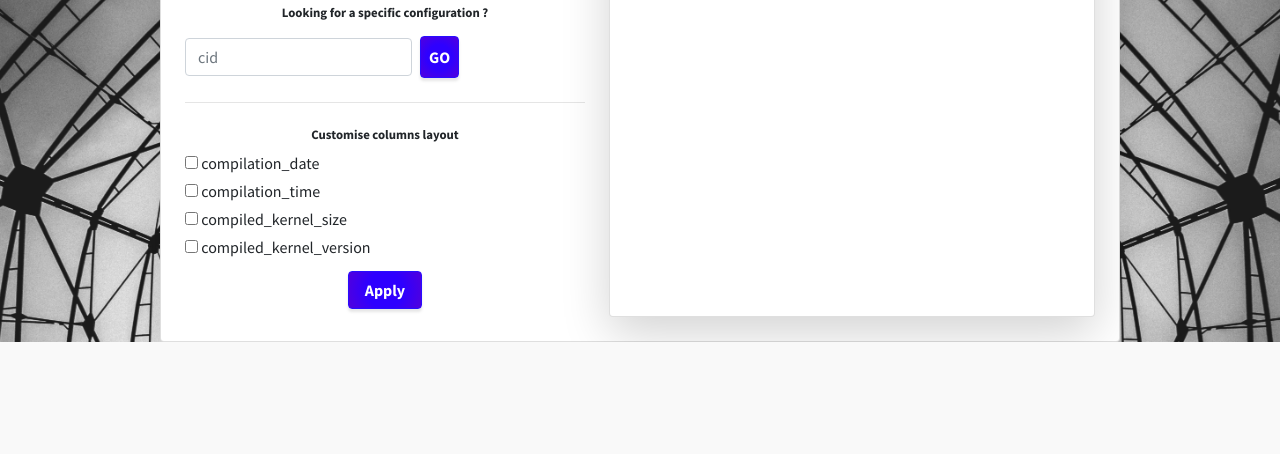
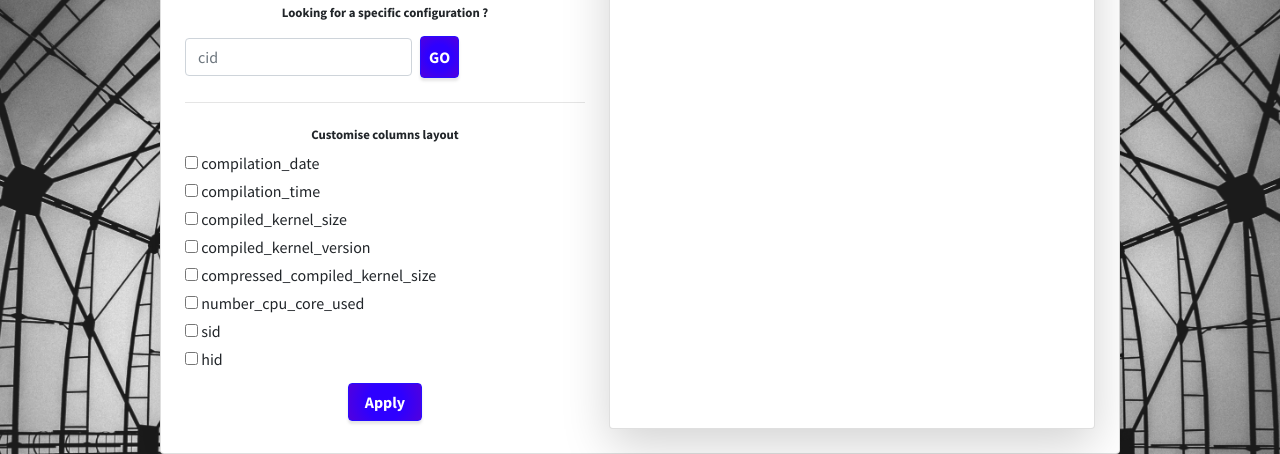
Before and after one commit to TuxML/tuxml-web, a Flask app: page /data/ in a window 1280 px wide. Shown: the part 861-1315 px from the top of the page. Before the commit the page ends 1203 px from the top, so only its background shows below. Run offline with Flask 2, Linux system fonts and the light colour scheme; some libraries are stand-ins or nearby versions.

Commit message:
Added some columns choices

```diff
--- a/server.py
+++ b/server.py
@@ -65,7 +65,7 @@ def data():
     else:
         ascend = util.strtobool(ascend)
 
-    if sortBy is None or not(sortBy == "sic" or sortBy == "compilation_date" or sortBy == "compilation_time" or sortBy == "compiled_kernel_size" or sortBy == "compiled_kernel_version"): #On ne peut pas obtenir les colonnes (Droits refusés pour Web), du coup go hardcoder :/
+    if sortBy is None : # or not(sortBy == "sic" or sortBy == "compilation_date" or sortBy == "compilation_time" or sortBy == "compiled_kernel_size" or sortBy == "compiled_kernel_version"): #On ne peut pas obtenir les colonnes (Droits refusés pour Web), du coup go hardcoder :/
         sortBy = "cid"
 
     if laversion is None :
--- a/templates/data.html
+++ b/templates/data.html
@@ -78,6 +78,7 @@
 						<fieldset>
 							<h3 class="mt-2 mb-2">Customise columns layout</h3>
 							<div class="align-content-start text-left">
+
 								<div class= "my-0">
 									<input type="checkbox" id="compilation_date" name="interest" value="compilation_date" {% for e in interest %} {% if e == "compilation_date" %} checked {% endif %} {% endfor %} >
 									<label for="compilation_date">compilation_date</label>
@@ -94,7 +95,26 @@
 									<input type="checkbox" id="compiled_kernel_version" name="interest" value="compiled_kernel_version" {% for e in interest %} {% if e == "compiled_kernel_version" %} checked {% endif %} {% endfor %} >
 									<label for="compiled_kernel_version">compiled_kernel_version</label>
 								</div>
+								<div class="mr-n3 my-n1">
+									<input type="checkbox" id="compressed_compiled_kernel_size" name="interest" value="compressed_compiled_kernel_size" {% for e in interest %} {% if e == "compressed_compiled_kernel_size" %} checked {% endif %} {% endfor %} >
+									<label for="compressed_compiled_kernel_size">compressed_compiled_kernel_size</label>
 								</div>
+								<div class="mr-n3 my-n1">
+									<input type="checkbox" id="number_cpu_core_used" name="interest" value="number_cpu_core_used" {% for e in interest %} {% if e == "number_cpu_core_used" %} checked {% endif %} {% endfor %} >
+									<label for="number_cpu_core_used">number_cpu_core_used</label>
+								</div>
+									<div class="mr-n3 my-n1">
+									<input type="checkbox" id="sid" name="interest" value="sid" {% for e in interest %} {% if e == "sid" %} checked {% endif %} {% endfor %} >
+									<label for="sid">sid</label>
+								</div>
+									<div class="mr-n3 my-n1">
+									<input type="checkbox" id="hid" name="interest" value="hid" {% for e in interest %} {% if e == "hid" %} checked {% endif %} {% endfor %} >
+									<label for="hid">hid</label>
+								</div>
+
+							</div>
+
+
 
 							<button class="btn m-2 px-3 mt-0 btn-primary" type="submit">Apply</button><br>
 
```
Lines whose indentation alone changed are shown as unchanged.
